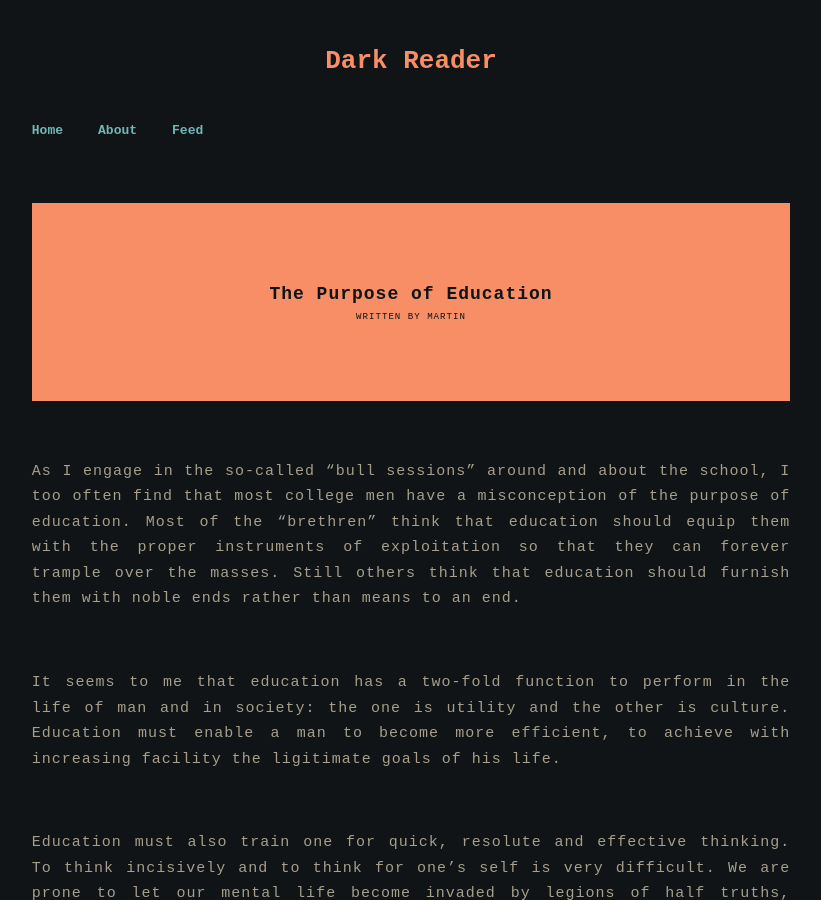
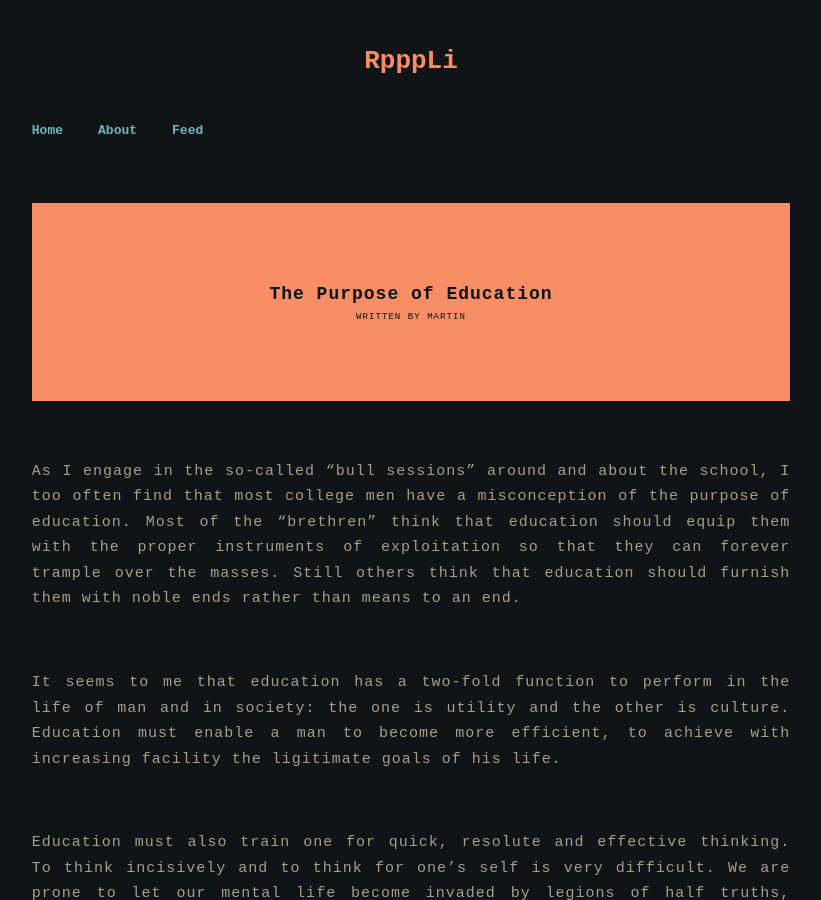
Before and after one commit to vsian/vsian.github.io, a Jekyll site: the page built from all_collections/_posts/1948-12-12-the-purpose-of-education.md, in a window 1280 px wide and 900 px high. Shown: the whole window, without its empty margins (229-1050 px from the left). Built offline with Jekyll 4.4.1, drawn with Linux system fonts in a browser that asks for light colours; some of the changed text lies outside the part shown.

Commit message:
change titile

```diff
--- a/_config.yml
+++ b/_config.yml
@@ -1,4 +1,4 @@
-title: Dark Reader
+title: RpppLi
 markdown: kramdown
 url: ""
 baseurl: ""
```
